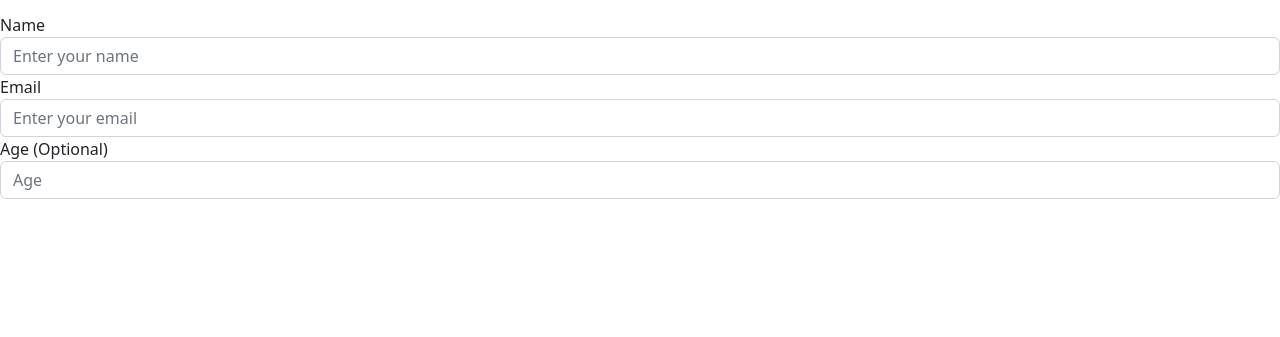
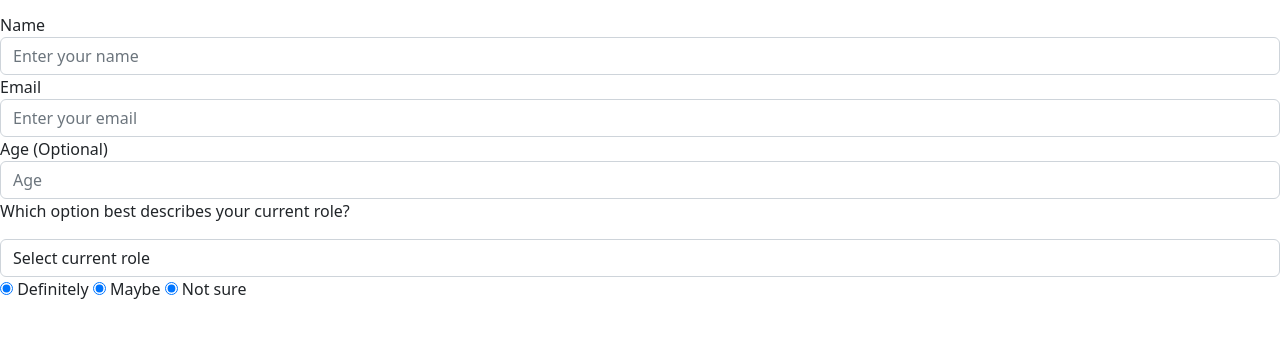
Before and after one commit to Strangeal/TEST-2-REPO, a plain HTML site: page index.html in a window 1280 px wide. Shown: the part 83-420 px from the top of the page. Drawn offline with nearby package versions, Linux system fonts and the light colour scheme.

Commit message:
Update index.html

```diff
--- a/index.html
+++ b/index.html
@@ -47,6 +47,37 @@
         <label for="age">Age (Optional)</label><br>
         <input class="form-control" id="age" type="number"  name="age" placeholder="Age" required>
       </form>
+      <form class="form-group">
+        <p>Which option best describes your current role?</p>
+        <select class="form-control" id="dropdown" type="number"  name="role" placeholder="Select current role" required>
+       <option disabled selected value>Select current role</option>
+       <option value="students">Student</option>
+       <option value="fullTime">Full time job</option>
+       <option value="learner">Full time learner</option>
+       <option value="preferNot">Prefer not to say</option>
+       <option value="other">Other</option>
+
+       <div class="form-group">
+        <p>Would you recommend freeCodeCamp to a friend?</p>
+        <label>
+          <input name="radio" value="definitely" class="input-radio" type ="radio" checked>
+          Definitely
+        </label>
+        <label>
+          <input name="maybe" value="maybe" class="input-radio" type ="radio" checked>
+          Maybe
+        </label>
+        <label>
+          <input name="not_sure" value="not_sure" class="input-radio" type ="radio" checked>
+          Not sure
+        </label>
+       </div>
+
+        </select>
+
+      </form>
+
+
     </div>
 
     <script  src="js/index.js"></script>
```
